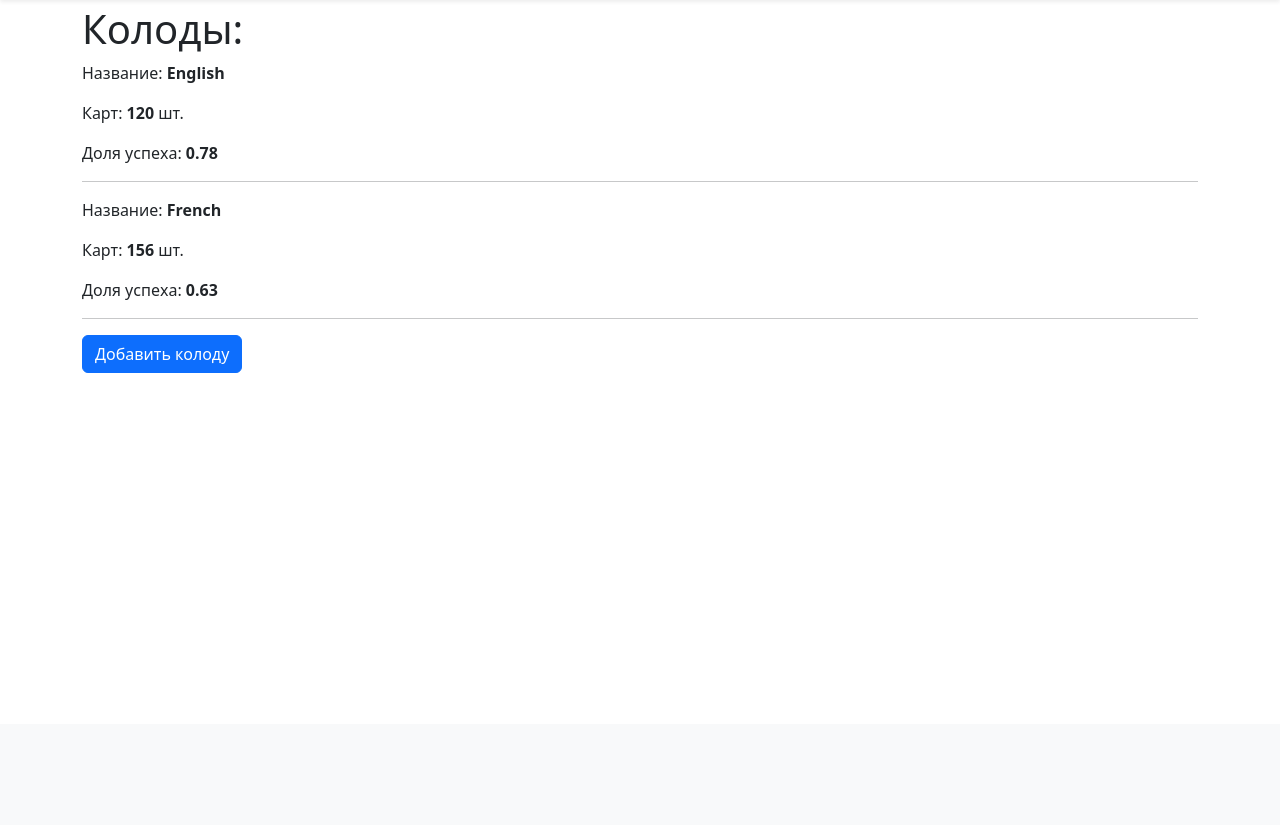
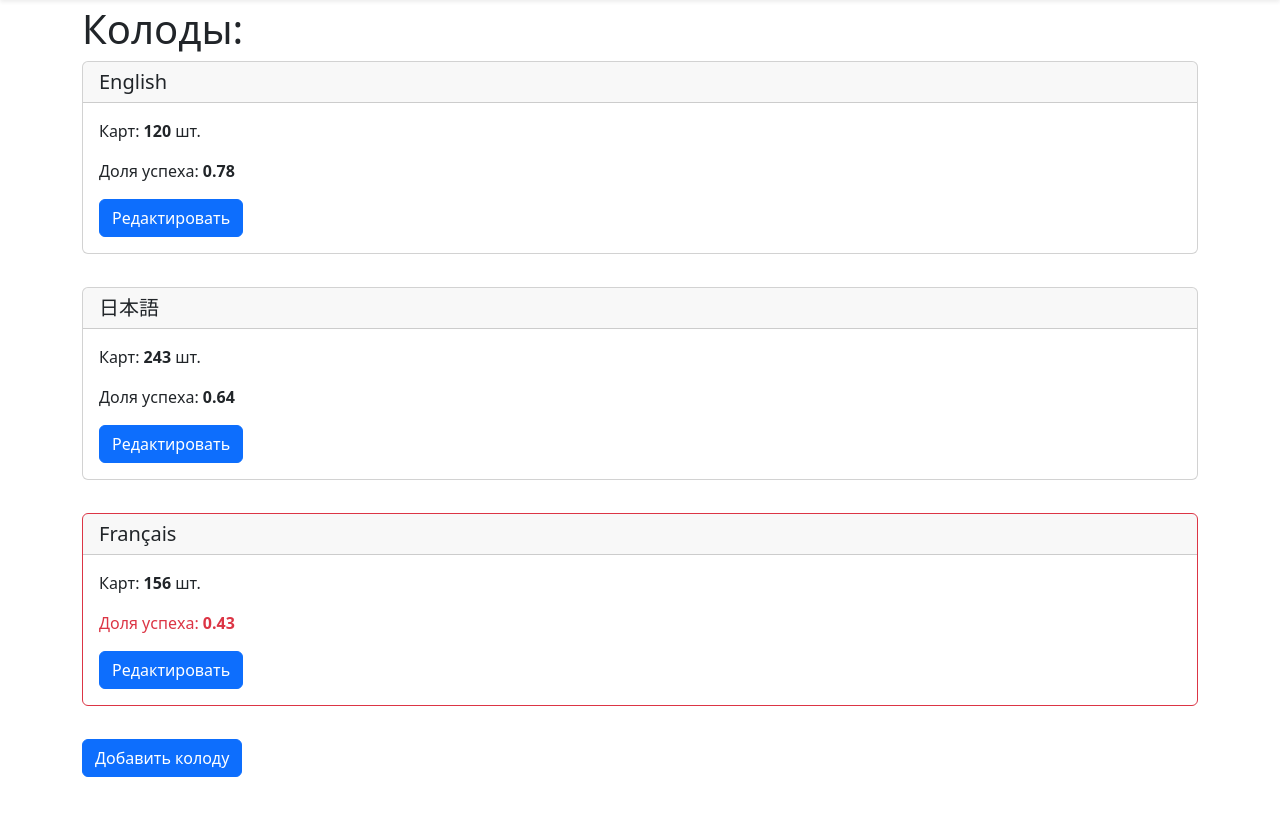
Before and after one commit to Benkendorf/langmemo, a Django app: page / in a window 1280 px wide. Shown: the part 76-901 px from the top of the page. Before the commit the page ends 449 px from the top, so only its background shows below. Run offline with Django 5.2, Linux system fonts and the light colour scheme.

Commit message:
Test foreign symbols in deck names

```diff
--- a/homepage/views.py
+++ b/homepage/views.py
@@ -6,9 +6,13 @@ placeholder_decks = [
      'cards_qty': 120,
      'winrate': 0.78},
 
-    {'name': 'French',
+    {'name': '日本語',
+     'cards_qty': 243,
+     'winrate': 0.64},
+
+    {'name': 'Français',
      'cards_qty': 156,
-     'winrate': 0.63},
+     'winrate': 0.43},
 ]
 
 def index(request):
--- a/templates/homepage/index.html
+++ b/templates/homepage/index.html
@@ -8,22 +8,22 @@
 <article>
   <h1>Колоды:</h1>
   {% for deck in decks %}
-  <div>
-    <p>
-      Название:
-      <b>{{ deck.name }}</b>
-    </p>
-    <p>
+  <div class="card {% if deck.winrate < 0.5 %}border-danger{% endif %}">
+    <h5 class="card-header">{{ deck.name }}</h5>
+    <div class="card-body">
+      <p class="card-text">
         Карт:
         <b>{{ deck.cards_qty }}</b>
         шт.
       </p>
-    <p>
+      <p class="card-text {% if deck.winrate < 0.5 %}text-danger{% endif %}">
         Доля успеха:
         <b>{{ deck.winrate }}</b>
       </p>
+      <a href="#" class="btn btn-primary">Редактировать</a>
     </div>
-  <hr>
+  </div>
+  <hr class="opacity-0">
   {% endfor %}
   <button type="button" class="btn btn-primary">Добавить колоду</button>
 </article>
```
Lines whose indentation alone changed are shown as unchanged.
